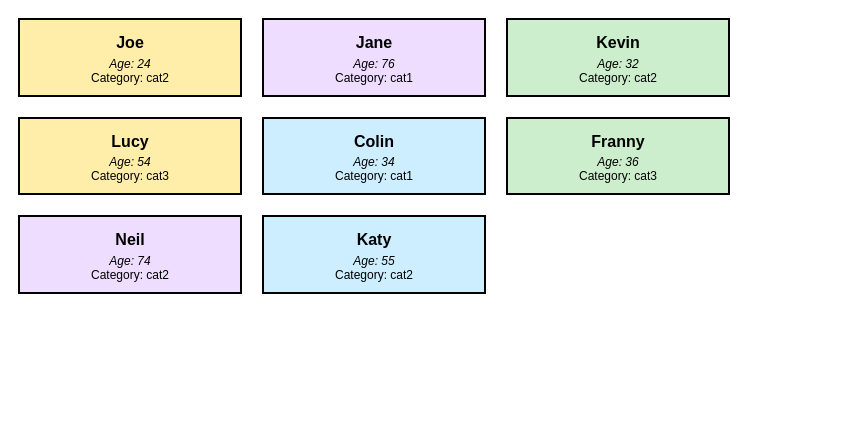
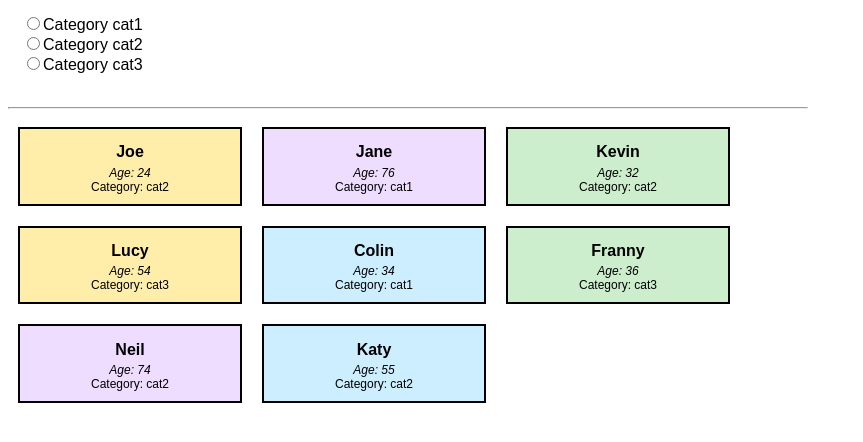
Before and after one commit to petermalcolm/grid-of-users, a React app: page / in a window 1280 px wide. Shown: the whole page, without its empty margins (0-863 px from the left). Built offline with nearby package versions, Linux system fonts and the light colour scheme.

Commit message:
radios for categories

```diff
--- a/src/index.css
+++ b/src/index.css
@@ -18,10 +18,18 @@ h2.name {
 	display: block;
 }
 
-/* GRID, BOXES */
+/* CONTENT, SORTER, FILTER, GRID, BOXES */
+.content {
+	width: 800px;
+}
+.filter, .sorter {
+	width: max-content;
+}
+fieldset {
+	border: none;
+}
 .grid {
 	float: left;
-	width: 800px;
 }
 .box {
 	display: inline;
--- a/src/index.js
+++ b/src/index.js
@@ -27,7 +27,70 @@ class Grid extends React.Component {
 	}
 }
 
+class Filterset extends React.Component {
+	render() {
+		return (
+			<form className="filterset">
+				<Filter />
+				<Sorter />
+			</form>
+		);
+	}
+}
+
+class Filter extends React.Component {
+	render() {
+		var categories = data.data.reduce(function(carry, item){
+			if(item.category && !~carry.indexOf(item.category)) { carry.push(item.category); }
+			return carry;
+		}, [] );
+		var inputList = categories.sort().map(function(category){
+			return (
+				<div key={category}>
+					<input
+						type="radio"
+						key={"radio-"+category}
+					 	name="category"
+					 	value={"category"+category} />
+					<label
+						htmlFor={"category"+category}
+						key={"label-"+category} >
+					Category {category}
+					</label>
+				</div>
+			);
+		});
+		return (
+			<fieldset className="filter">
+				{inputList}
+			</fieldset>
+		);
+	}
+}
+
+class Sorter extends React.Component {
+	render() {
+		return (
+			<fieldset className="sorter">
+
+			</fieldset>
+		);
+	}
+}
+
+class Content extends React.Component {
+	render() {
+		return (
+			<div className="content">
+				<Filterset />
+				<hr />
+				<Grid />
+			</div>
+		);
+	}
+}
+
 ReactDOM.render(
-  <Grid />,
+  <Content />,
   document.getElementById('root')
 );
```
